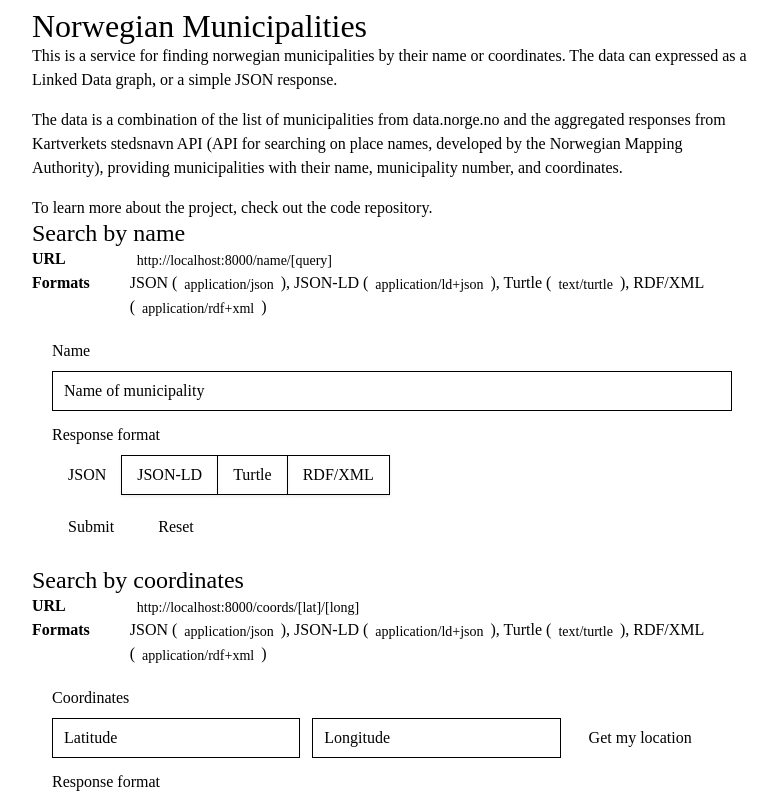
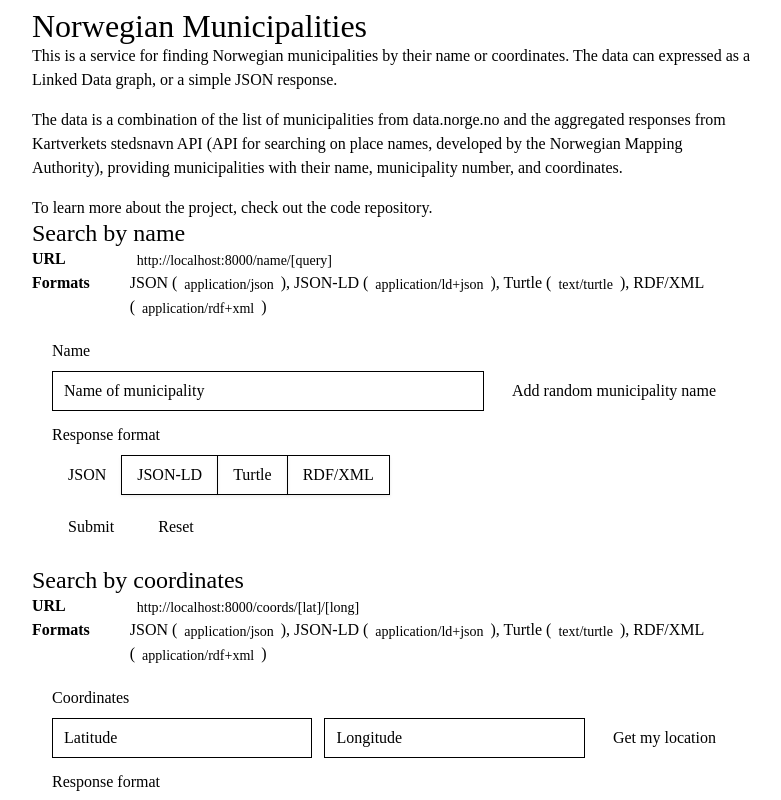
Before and after one commit to megoth-capgemini/municipalities-coordinates, a React (Vite) app: page / in a window 1280 px wide. Shown: the top 800 px of the page, without its empty margins (248-1029 px from the left). Built offline with nearby package versions, Linux system fonts and the light colour scheme.

Commit message:
Add handy "add random name" button

```diff
--- a/src/components/front-page/index.tsx
+++ b/src/components/front-page/index.tsx
@@ -8,7 +8,7 @@ export default function FrontPage() {
       <header className="bulma-content">
         <h1 className="bulma-title">Norwegian Municipalities</h1>
         <p>
-          This is a service for finding norwegian municipalities by their name
+          This is a service for finding Norwegian municipalities by their name
           or coordinates. The data can expressed as a{" "}
           <a href="https://en.wikipedia.org/wiki/Linked_data">Linked Data</a>{" "}
           graph, or a simple{" "}
--- a/src/components/search-by-name/index.tsx
+++ b/src/components/search-by-name/index.tsx
@@ -1,9 +1,24 @@
 import { useForm } from "react-hook-form";
 import clsx from "clsx";
 import SearchForm from "../search-form";
+import type { MouseEvent } from "react";
 
 // @ts-ignore
 export const NAME_SEARCH_API = import.meta.env.VITE_NAME_API_URL || "/name/";
+const MUNICIPALITY_NAMES = [
+  "Arendal",
+  "Bergen",
+  "Bø",
+  "Herøy",
+  "Oslo",
+  "Risør",
+  "Røros",
+  "Svalbard",
+  "Stavanger",
+  "Trondheim",
+  "Våler",
+  "Ås",
+];
 
 interface FormData {
   name: string;
@@ -15,14 +30,24 @@ export default function SearchByName() {
   const {
     register,
     formState: { errors },
+    setValue,
   } = form;
 
   const getUrl = ({ name }: FormData): string => NAME_SEARCH_API + name;
+
+  const getRandomName = (event: MouseEvent<HTMLButtonElement>) => {
+    event.preventDefault();
+    const random = Math.floor(Math.random() * MUNICIPALITY_NAMES.length);
+    setValue("name", MUNICIPALITY_NAMES[random]);
+  };
 
   return (
     <SearchForm form={form} getUrl={getUrl}>
       <div className="bulma-field">
         <label className="bulma-label">Name</label>
+        <div className="bulma-field bulma-is-horizontal">
+          <div className="bulma-field-body">
+            <div className="bulma-field">
               <div className="bulma-control">
                 <input
                   className={clsx("bulma-input", {
@@ -38,6 +63,18 @@ export default function SearchByName() {
                 </div>
               )}
             </div>
+            <div className="bulma-field" style={{ flexGrow: 0 }}>
+              <button
+                className="bulma-button bulma-is-light"
+                type="button"
+                onClick={getRandomName}
+              >
+                Add random municipality name
+              </button>
+            </div>
+          </div>
+        </div>
+      </div>
     </SearchForm>
   );
 }
--- a/src/components/search-by-proximity/index.tsx
+++ b/src/components/search-by-proximity/index.tsx
@@ -63,7 +63,7 @@ export default function SearchByProximity() {
                 />
               </div>
             </div>
-            <div className="bulma-field">
+            <div className="bulma-field" style={{ flexGrow: 0 }}>
               <button
                 className="bulma-button bulma-is-light"
                 type="button"
```
Also changed, not shown: 3 other files (tests, documents, lock files or other folders). Lines whose indentation alone changed are shown as unchanged.
